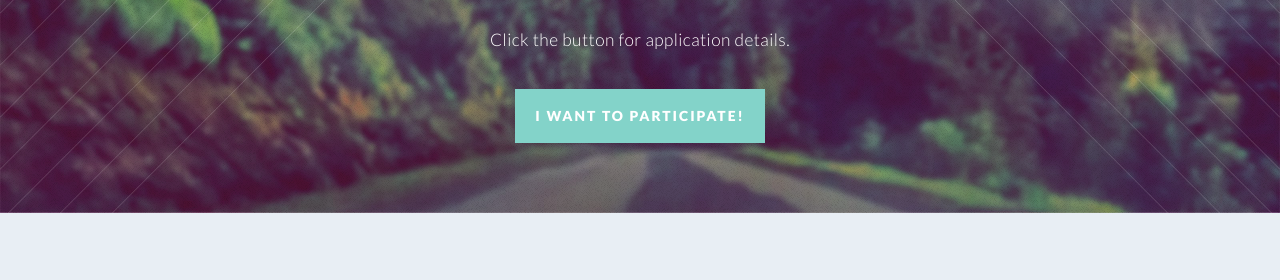
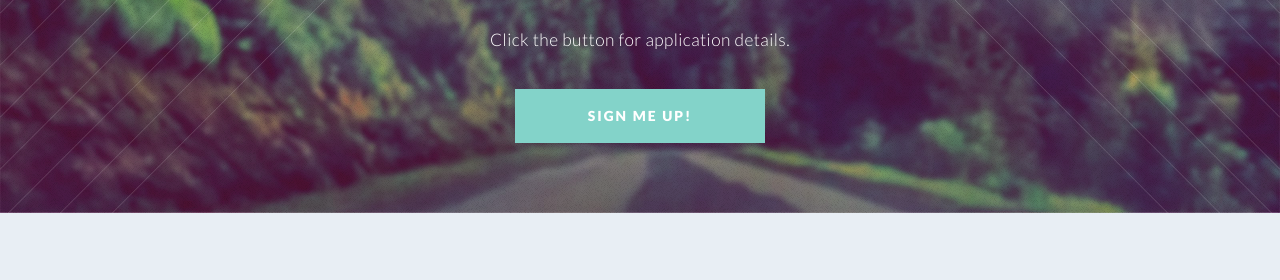
Before and after one commit to Summer-MIND/Summer-MIND.github.io, a Jekyll site: the page built from index.html, in a window 1280 px wide and 900 px high, scrolled down 6732 px. Shown: the part 452-732 px from the top of the window. Built offline with Jekyll 4.4.1, drawn with Linux system fonts in a browser that asks for light colours.

Commit message:
better apply link button label

```diff
--- a/index.html
+++ b/index.html
@@ -280,7 +280,7 @@ layout: landing-page
 				</header>
 				<footer>
 					<ul class="buttons">
-						<li><a href="https://summer-mind.github.io/apply.html" class="button special">I want to participate!</a></li>
+						<li><a href="https://summer-mind.github.io/apply.html" class="button special">Sign me up!</a></li>
 					</ul>
 				</footer>
 
```
